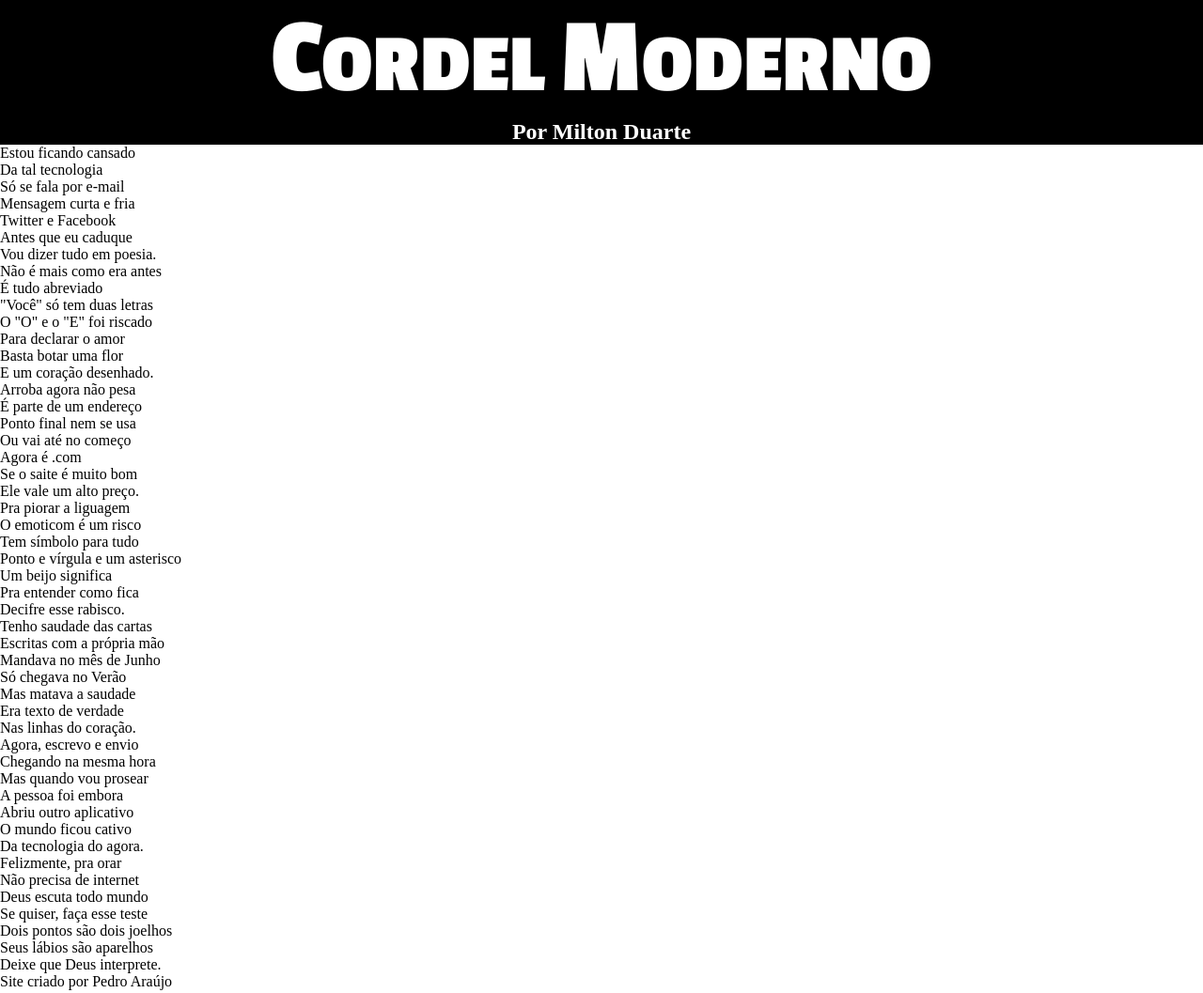
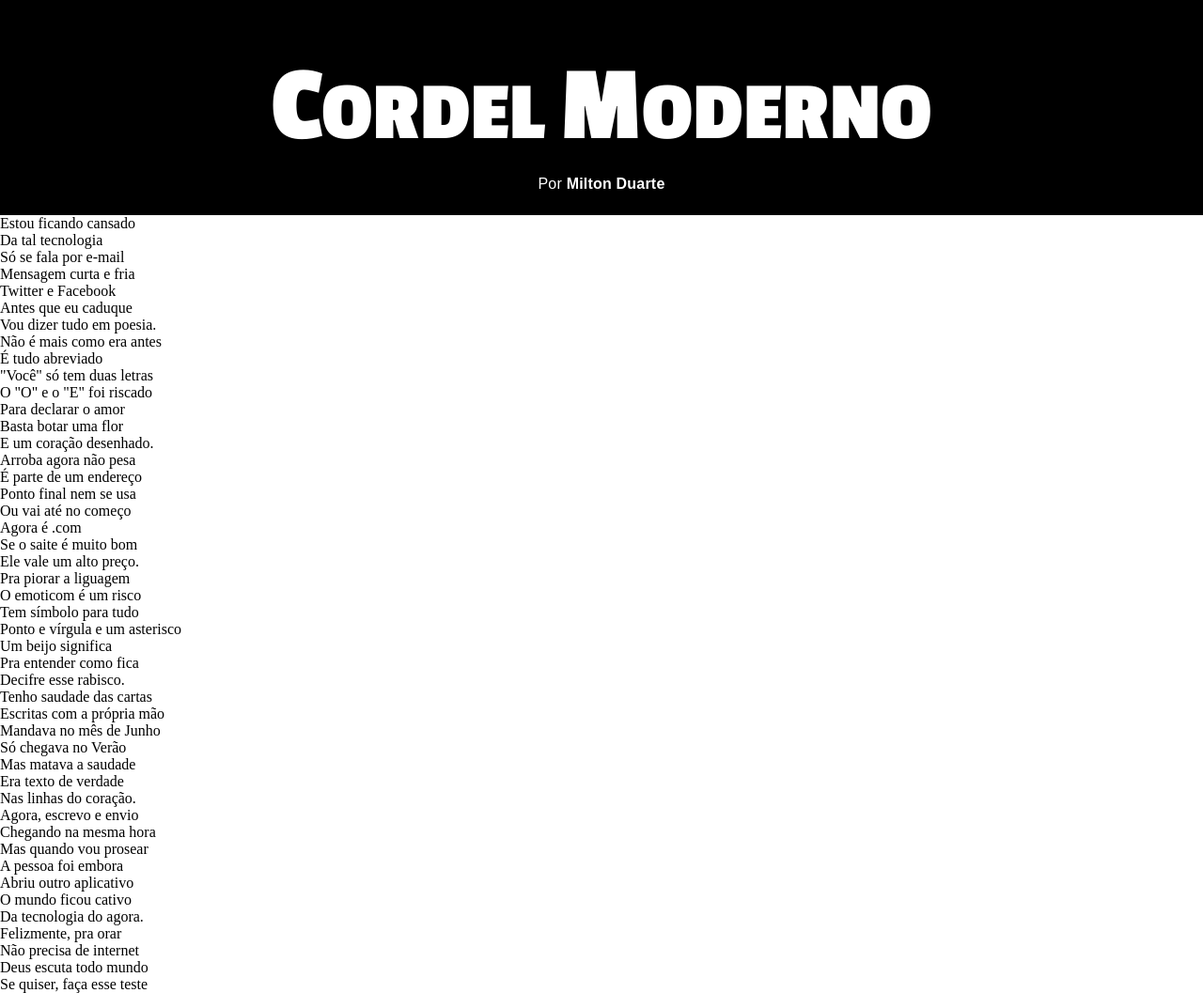
Before and after one commit to pedroaraujo07/projeto-cordel, a plain HTML site: page index.html in a window 1280 px wide. Shown: the top 1057 px of the page at 94% size. Drawn offline with Linux system fonts and the light colour scheme.

Commit message:
Header css

```diff
--- a/index.html
+++ b/index.html
@@ -9,7 +9,7 @@
 <body>
     <header>
         <h1><span class="letra-titulo">C</span>ORDEL <span class="letra-titulo">M</span>ODERNO</h1>
-        <h2>Por Milton Duarte</h2>
+        <h2>Por <a href="https://www.recantodasletras.com.br/poesias/3186743" target="_blank" rel="external" id="milton">Milton Duarte</a></h2>
     </header>
 
     <main>
--- a/style.css
+++ b/style.css
@@ -18,13 +18,33 @@ header {
     background-color: black;
     color: white;
     text-align: center;
+    padding-top: 3.2em;
+    padding-bottom: 1.5em;
 }
 
 h1 {
     font-family: var(--fonte-titulo);
     font-size: 7vw;
+    margin-bottom: 0.1em;
 }
 
 .letra-titulo {
     font-size: 9vw;
 }
+
+h2 {
+    font-family: Arial, Helvetica, sans-serif;
+    font-size: 16px;
+    font-weight: 500;
+    letter-spacing: 0.2px;
+}
+
+#milton {
+    text-decoration: none;
+    color: white;
+    font-weight: bold;
+}
+
+#milton:hover {
+    text-decoration: underline;
+}
```
